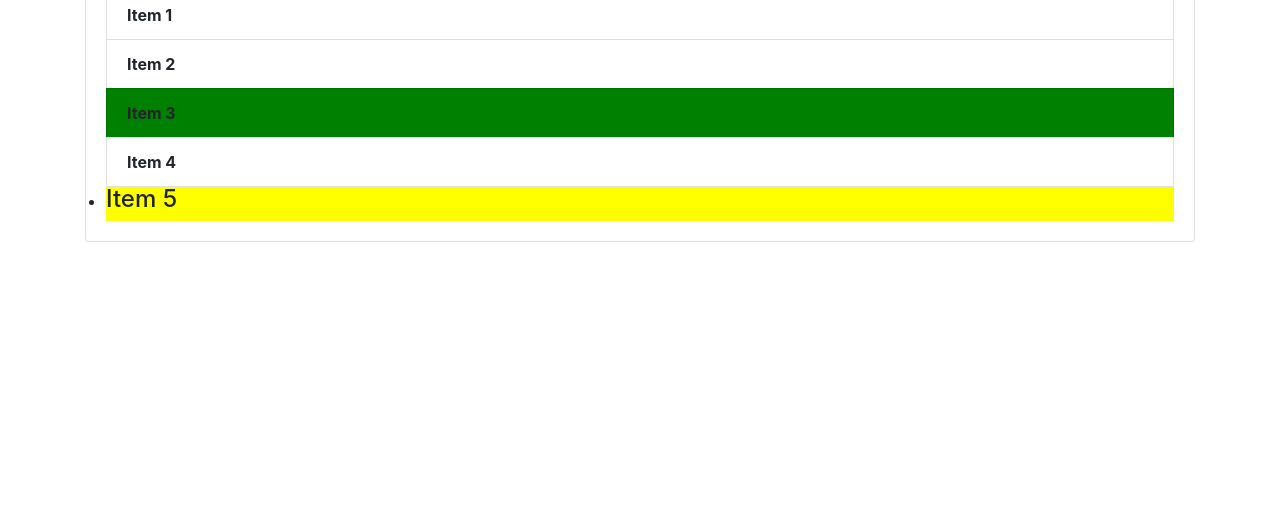
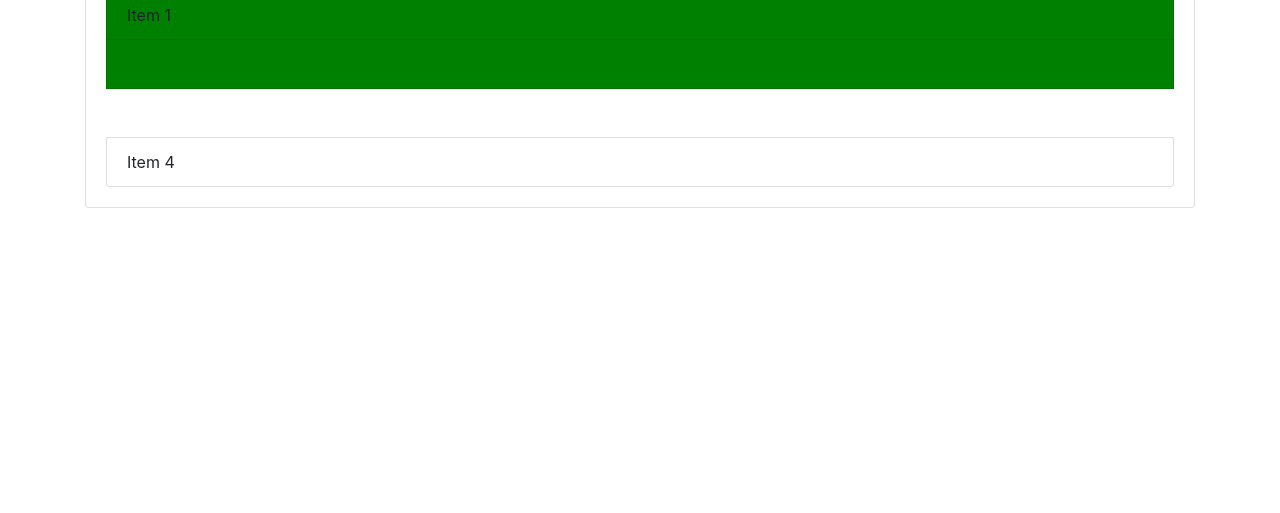
Before and after one commit to Prit-am1/Task2, a plain HTML site: page index.html in a window 1280 px wide. Shown: the part 287-800 px from the top of the page. Drawn offline with nearby package versions, Linux system fonts and the light colour scheme.

Commit message:
modified using querySelectorAll

```diff
--- a/dom.js
+++ b/dom.js
@@ -1,11 +1,20 @@
-let modify = document.getElementsByClassName("list-group");
-for(let ele of modify){
-    ele.style.fontWeight = "bold";
+// let modify = document.getElementsByClassName("list-group");
+// for(let ele of modify){
+//     ele.style.fontWeight = "bold";
+// }
+// let color = document.getElementsByClassName("list-group-item");
+// color[2].style.backgroundColor = "green";
+
+// let li = document.getElementsByTagName("li");
+// li[4].style.backgroundColor = "yellow";
+// let tag = document.getElementsByClassName("new-li");
+// tag[0].innerHTML = "<h4>Item 5</h4>"
+
+let ele1 = document.querySelectorAll(".list-group-item");
+ele1[1].style.backgroundColor = "green";
+ele1[1].style.color = "green";
+ele1[2].style.visibility = "hidden";
+let ele2 = document.querySelectorAll("li:nth-child(odd)");
+for(let odd of ele2){
+    odd.style.backgroundColor = "green";
 }
-let color = document.getElementsByClassName("list-group-item");
-color[2].style.backgroundColor = "green";
-
-let li = document.getElementsByTagName("li");
-li[4].style.backgroundColor = "yellow";
-let tag = document.getElementsByClassName("new-li");
-tag[0].innerHTML = "<h4>Item 5</h4>"
--- a/index.html
+++ b/index.html
@@ -26,7 +26,6 @@
       <li class="list-group-item">Item 2</li>
       <li class="list-group-item">Item 3</li>
       <li class="list-group-item">Item 4</li>
-      <li class="new-li"></li>
     </ul>
    </div>
   </div>
```
